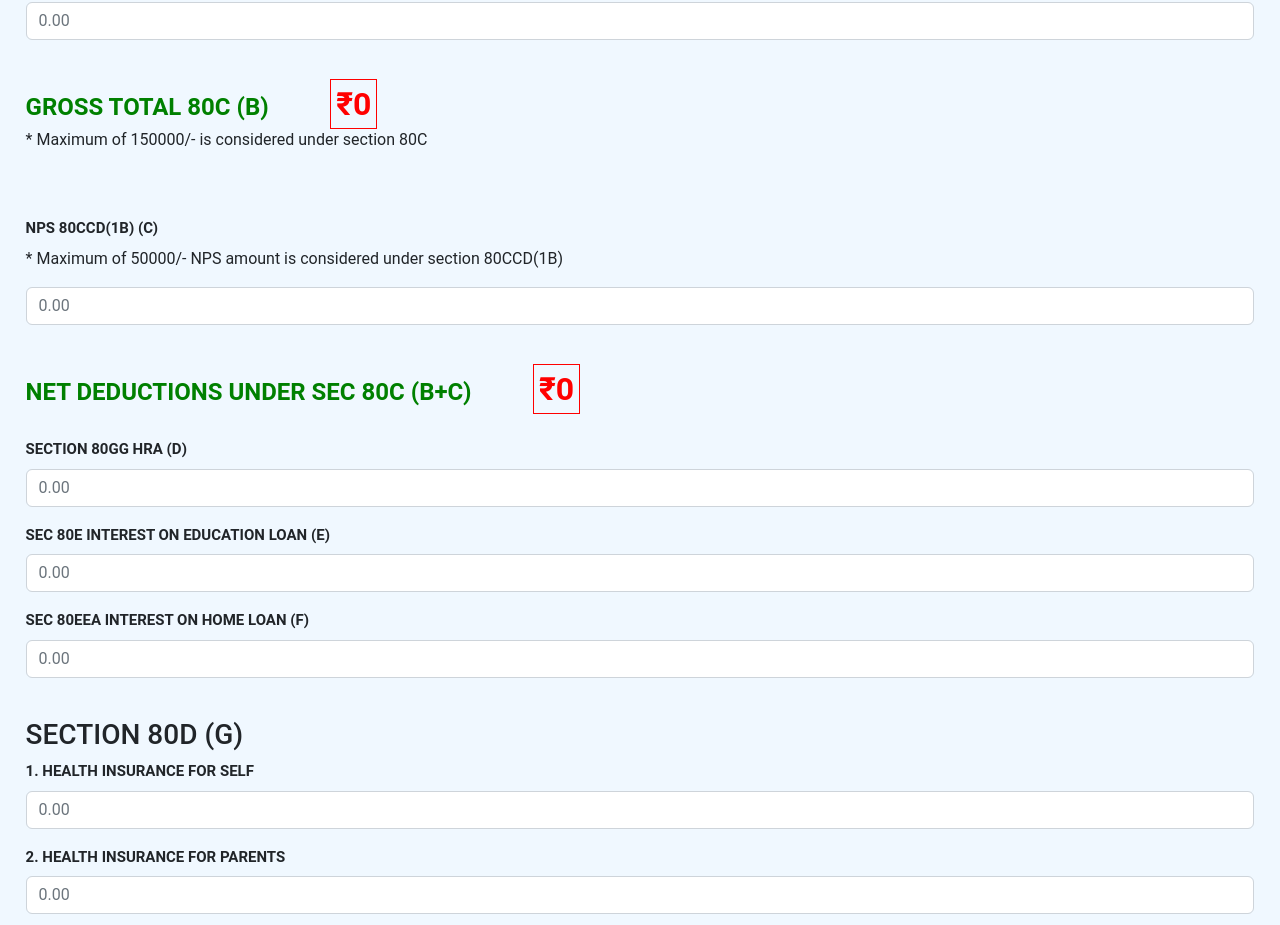
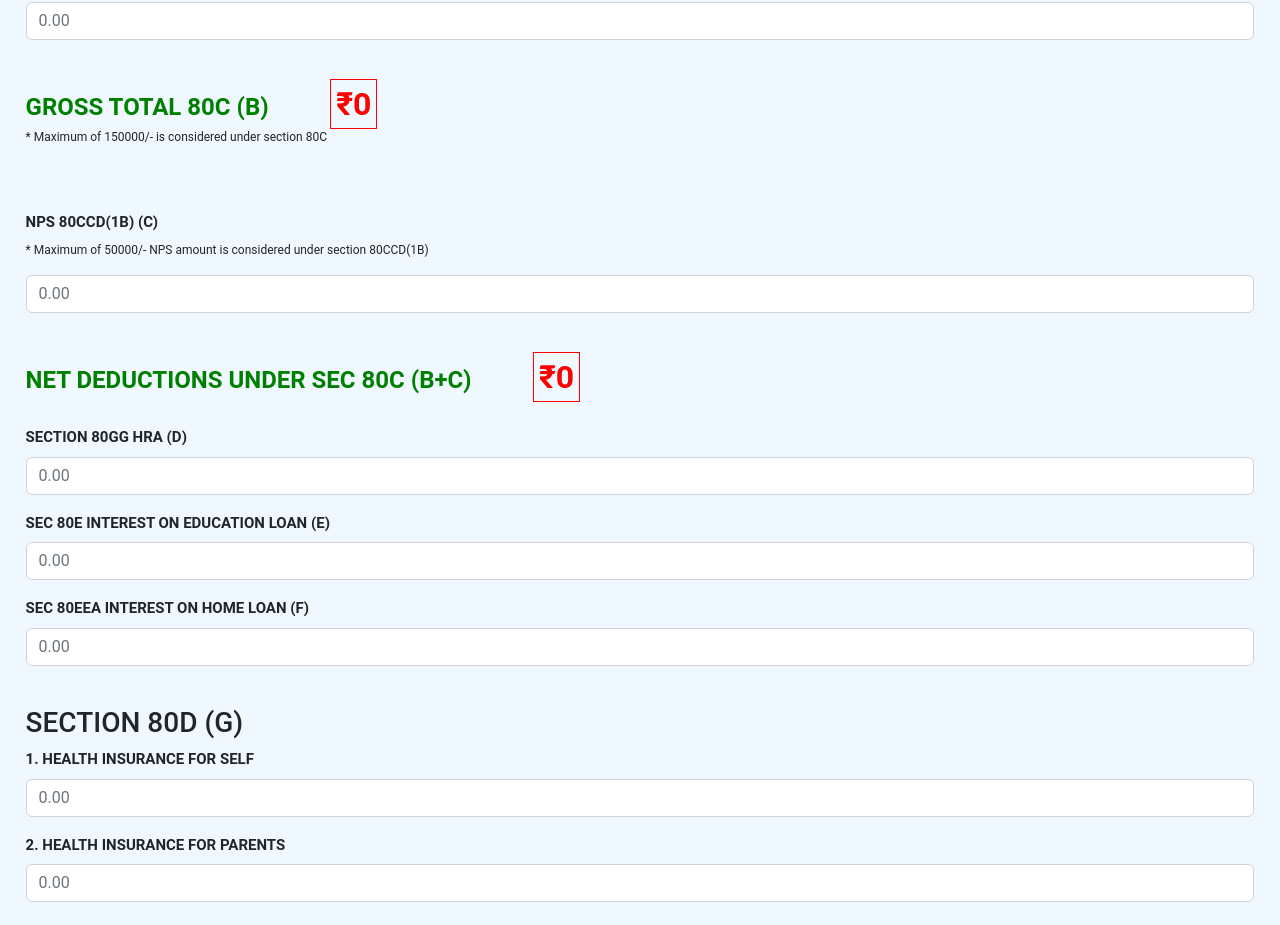
Before and after one commit to santhuvollala-js/income-tax-calculator-2023, a React (Create React App) app: page / in a window 1280 px wide. Shown: the part 1595-2520 px from the top of the page. Built offline with nearby package versions, Linux system fonts and the light colour scheme.

Commit message:
added css for paragraph elements.

```diff
--- a/src/components/InputForm/InputForm.module.scss
+++ b/src/components/InputForm/InputForm.module.scss
@@ -23,9 +23,7 @@
     font-size: 4rem;
   }
 
-  // span {
-  //   font-size: 12px;
-  //   color: red;
-  //   margin-left: 1%;
-  // }
+  p {
+    font-size: 12px;
+  }
 }
```
